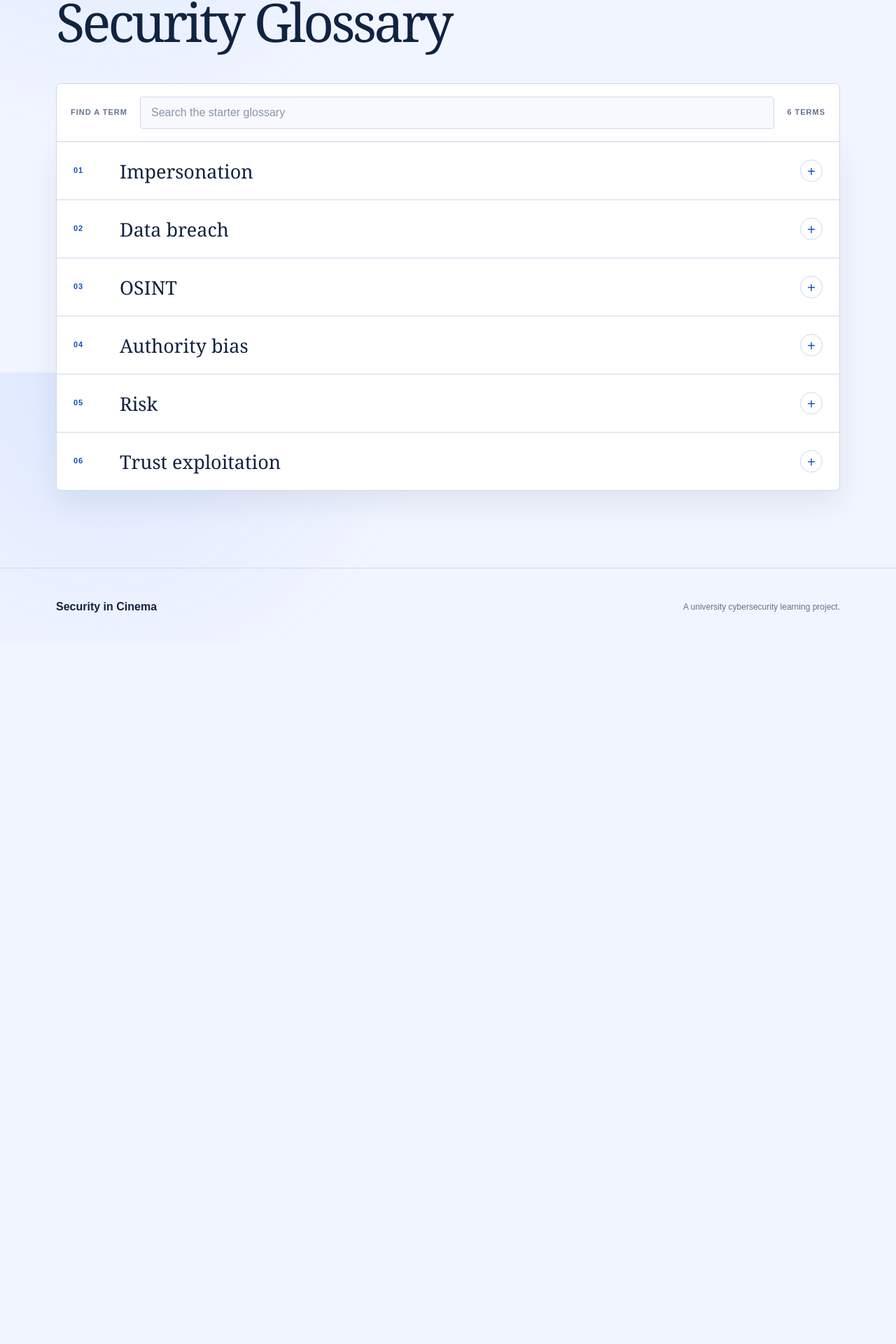
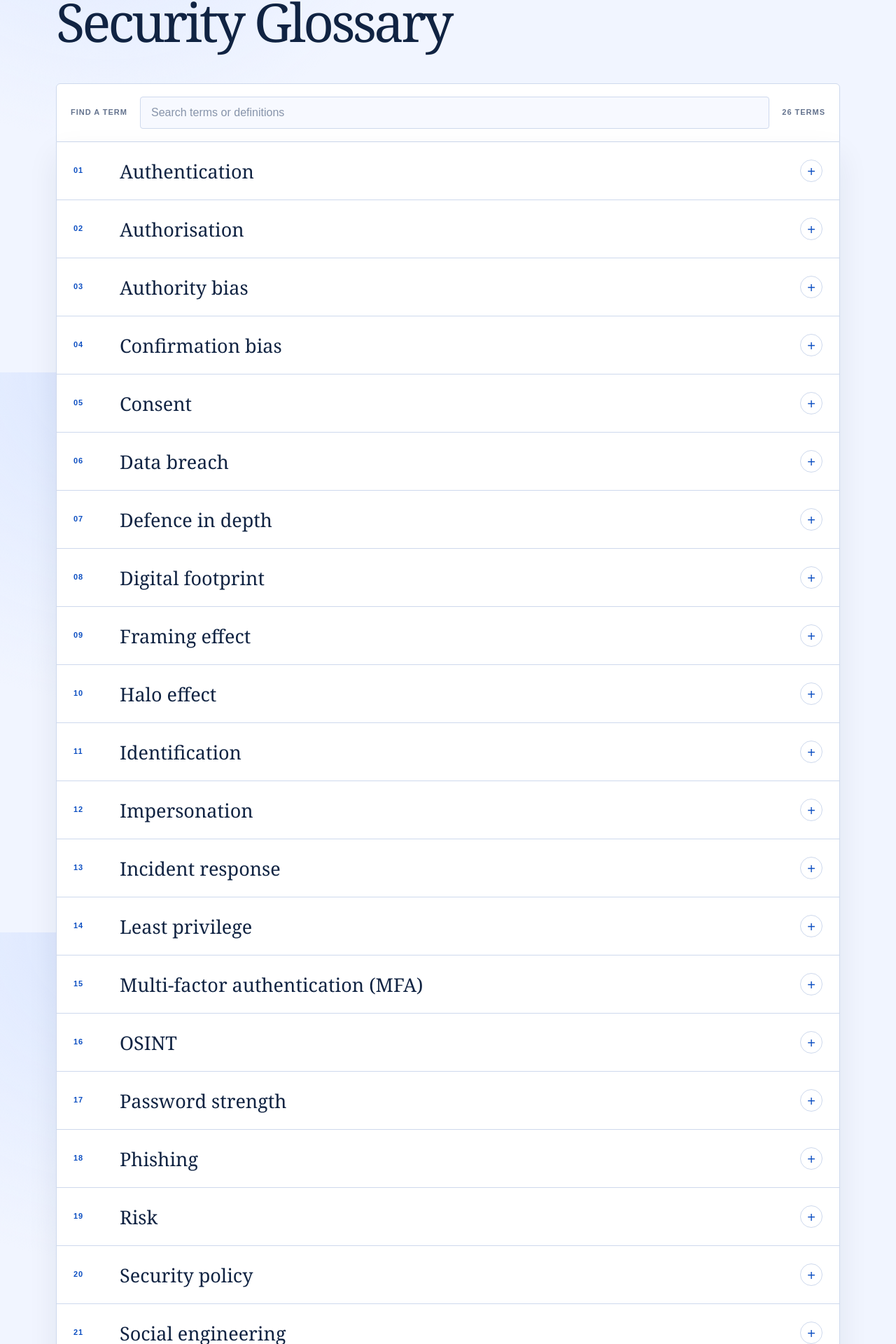
Before and after one commit to AnnaXu16/6441_Project, a React (Vite) app: page /glossary in a window 1280 px wide. Shown: the part 268-2188 px from the top of the page at 70% size. Before the commit the page ends 1190 px from the top, so only its background shows below. Built offline with nearby package versions, Linux system fonts and the light colour scheme.

Commit message:
populate glossary page

```diff
--- /dev/null
+++ b/src/data/glossaryTerms.js
@@ -0,0 +1,41 @@
+import securityConcepts from './securityConcepts.js'
+
+// These concepts appear in the quiz but are not part of the matching activity yet.
+const quizConcepts = [
+  {
+    id: 'social-engineering',
+    term: 'Social engineering',
+    definition: 'Manipulating people into revealing information, granting access, or performing an unsafe action by exploiting trust, emotion, or normal behaviour.',
+  },
+  {
+    id: 'password-strength',
+    term: 'Password strength',
+    definition: 'How difficult a password is to guess or crack. Longer passwords made from unpredictable words or characters are generally stronger than short, common, or personal passwords.',
+  },
+  {
+    id: 'multi-factor-authentication',
+    term: 'Multi-factor authentication (MFA)',
+    definition: 'Verifying identity with two or more different types of evidence, such as something you know, something you have, or something you are.',
+  },
+  {
+    id: 'phishing',
+    term: 'Phishing',
+    definition: 'A deceptive email, message, website, or call designed to steal information or persuade someone to perform an unsafe action.',
+  },
+  {
+    id: 'urgency-manipulation',
+    term: 'Urgency manipulation',
+    definition: 'Creating artificial time pressure so that a person reacts quickly instead of pausing to inspect, question, or verify a request.',
+  },
+  {
+    id: 'security-policy',
+    term: 'Security policy',
+    definition: 'A set of organisational rules describing how information, accounts, devices, and systems should be accessed, handled, shared, and protected.',
+  },
+]
+
+const glossaryTerms = [...securityConcepts, ...quizConcepts].sort((first, second) =>
+  first.term.localeCompare(second.term)
+)
+
+export default glossaryTerms
--- a/src/pages/Glossary.jsx
+++ b/src/pages/Glossary.jsx
@@ -1,15 +1,12 @@
 import { useState } from 'react'
 import { Link } from 'react-router-dom'
-import securityConcepts from '../data/securityConcepts'
-
-// Start with a short selection; the full glossary can be populated later.
-const starterTerms = securityConcepts.slice(0, 6)
+import glossaryTerms from '../data/glossaryTerms'
 
 export default function Glossary() {
   const [search, setSearch] = useState('')
   const query = search.trim().toLowerCase()
-  const visibleTerms = starterTerms.filter(item =>
-    item.term.toLowerCase().includes(query)
+  const visibleTerms = glossaryTerms.filter(item =>
+    item.term.toLowerCase().includes(query) || item.definition.toLowerCase().includes(query)
   )
 
   return (
@@ -28,7 +25,7 @@ export default function Glossary() {
           type="search"
           value={search}
           onChange={event => setSearch(event.target.value)}
-          placeholder="Search the starter glossary"
+          placeholder="Search terms or definitions"
         />
         <span>{visibleTerms.length} terms</span>
       </div>
@@ -49,8 +46,8 @@ export default function Glossary() {
 
         {visibleTerms.length === 0 && (
           <div className="glossary-empty" role="status">
-            <strong>No matching term yet.</strong>
-            <p>Try another search, or check again when more terms are added.</p>
+            <strong>No matching term.</strong>
+            <p>Try a different word or phrase.</p>
           </div>
         )}
       </div>
```
